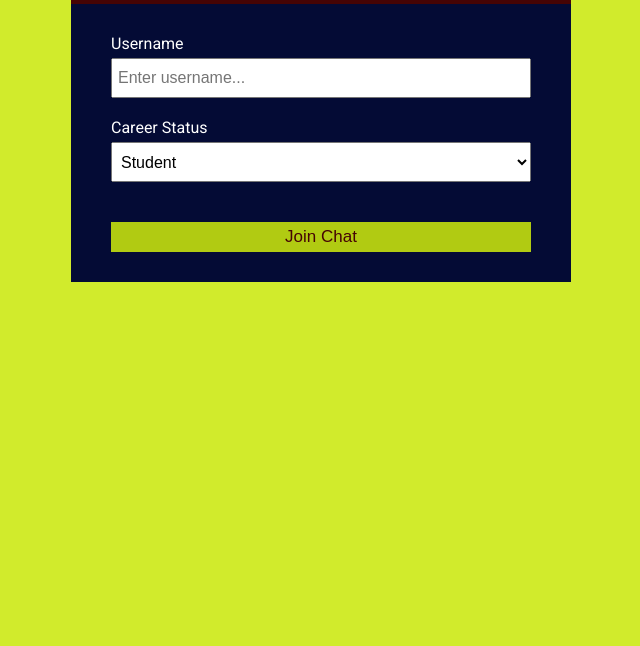
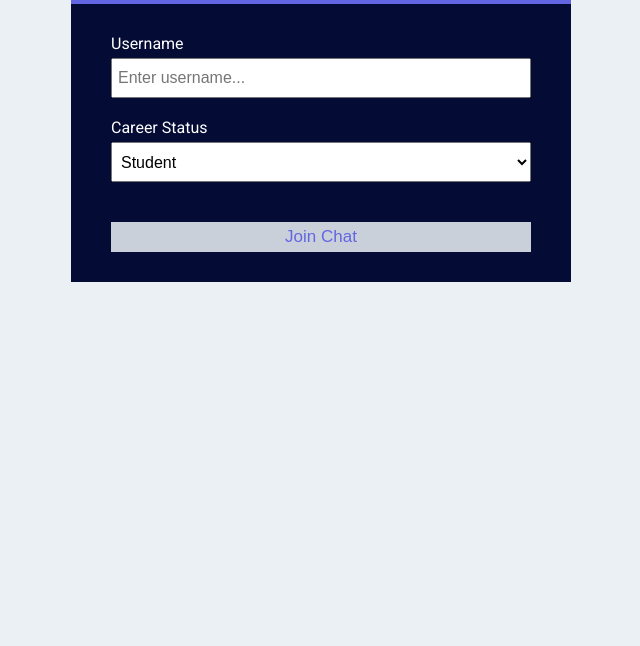
Before and after one commit to pallav7-cs/dev247-app, a website: page public/index.html in a window 1280 px wide. Shown: the part 154-800 px from the top of the page, without its empty margins (319-959 px from the left). Drawn offline with Linux system fonts and the light colour scheme.

Commit message:
improved color scheme

```diff
--- a/public/style.css
+++ b/public/style.css
@@ -1,9 +1,9 @@
 @import url('https://fonts.googleapis.com/css?family=Roboto&display=swap');
 
 :root {
-	--dark-color-a: #460404;
+	--dark-color-a: #6266e2;
 	--dark-color-b: #040b35;
-	--light-color: #cbe90dde;
+	--light-color: #e7eef2de;
 	--success-color: #5cb85c;
 	--error-color: #d9534f;
 }
```
